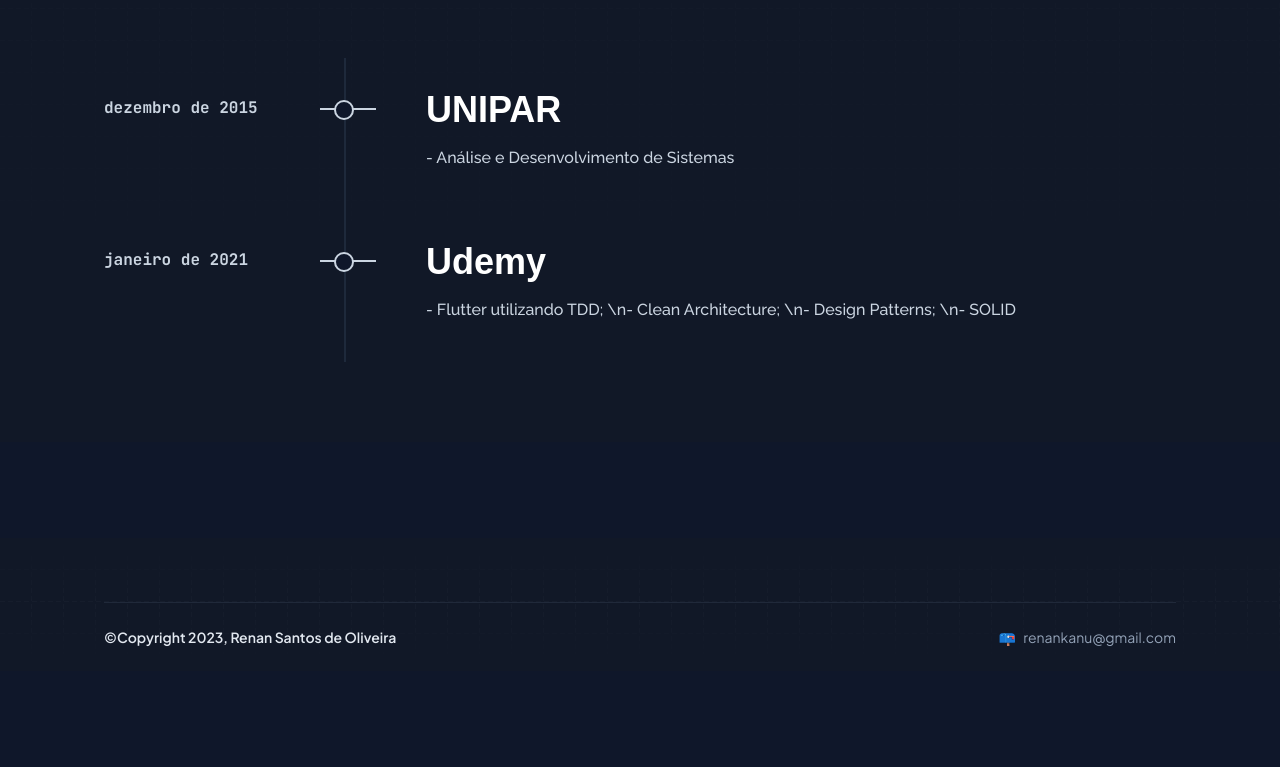
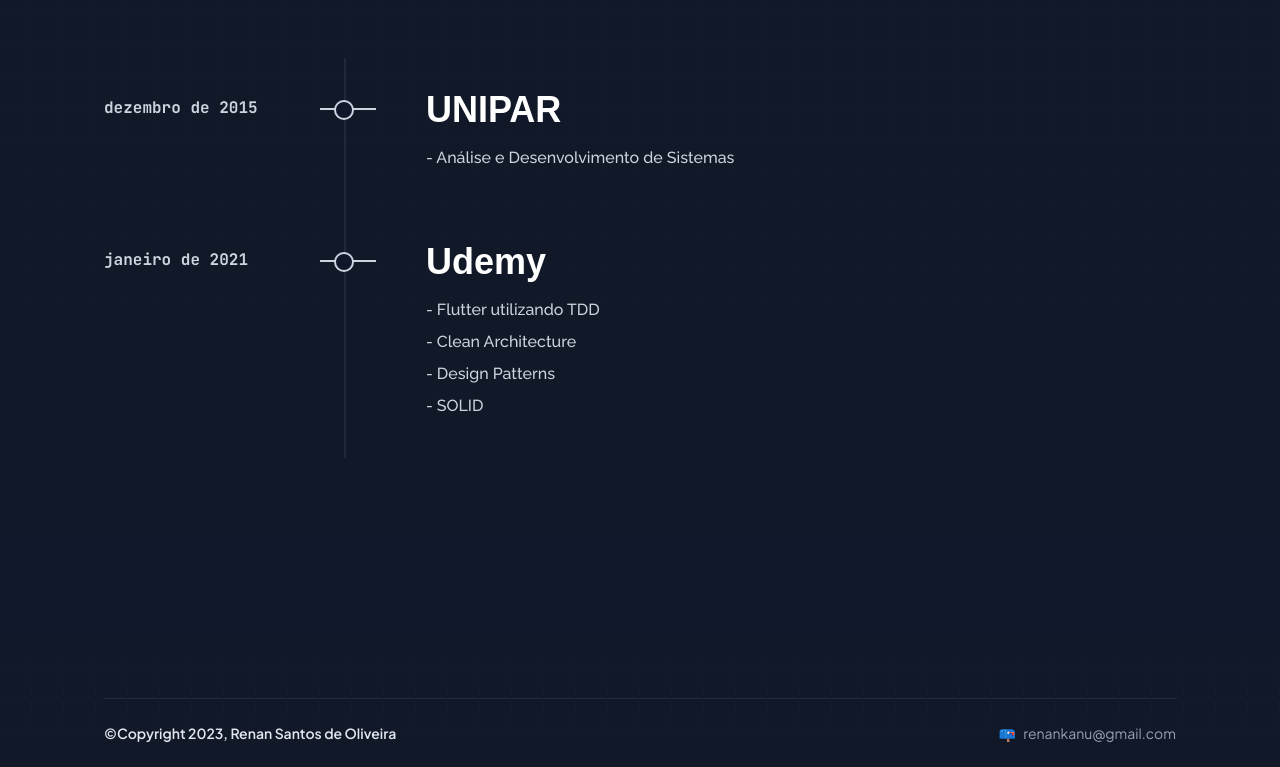
Before and after one commit to renankanu/kanu, a Next.js app: page /experience in a window 1280 px wide. Shown: the part 1335-2102 px from the top of the page. Before the commit the page ends 2006 px from the top, so only its background shows below. Built offline with nearby package versions, Linux system fonts and the light colour scheme; a web font is replaced by a local one.

Commit message:
feature: add correctly url for portfolio game

```diff
--- a/src/app/experience/page.tsx
+++ b/src/app/experience/page.tsx
@@ -109,10 +109,10 @@
             <Item>
               <Title>Udemy</Title>
             </Item>
-            <Paragraph>
-              - Flutter utilizando TDD; \n- Clean Architecture; \n- Design
-              Patterns; \n- SOLID
-            </Paragraph>
+            <Paragraph>- Flutter utilizando TDD</Paragraph>
+            <Paragraph>- Clean Architecture</Paragraph>
+            <Paragraph>- Design Patterns</Paragraph>
+            <Paragraph>- SOLID</Paragraph>
           </Items>
         </div>
       </div>
```
